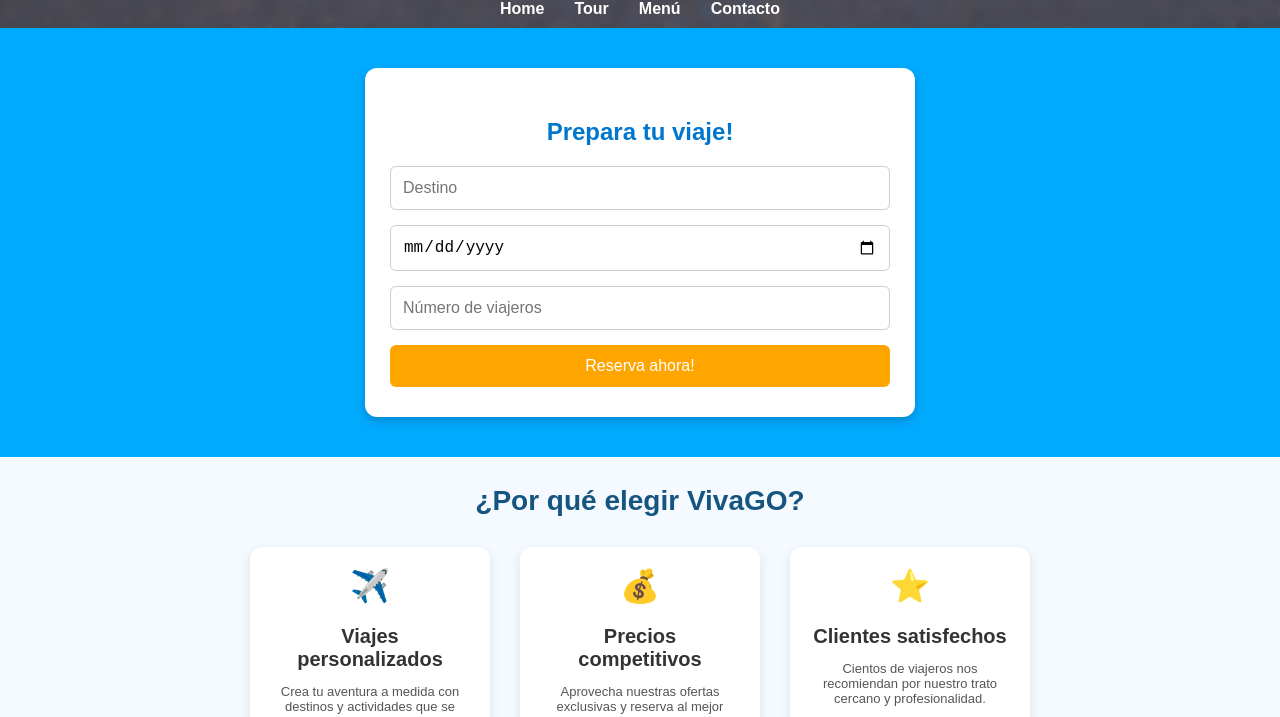
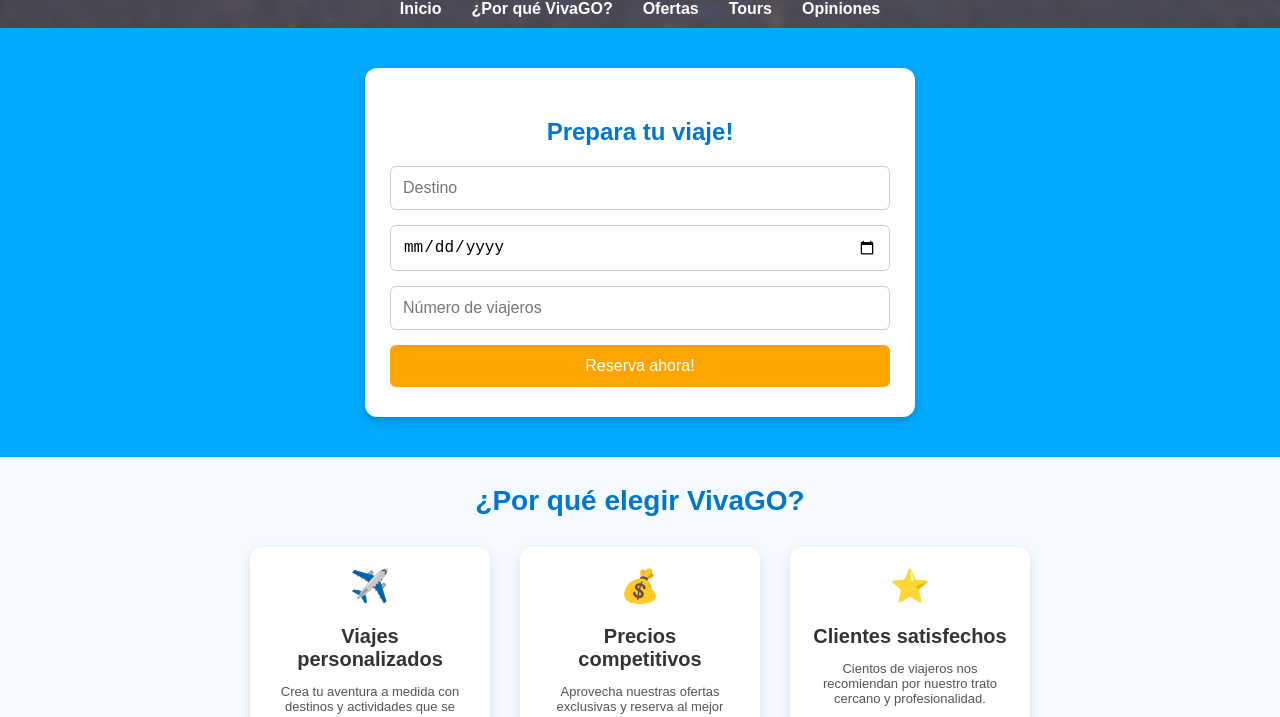
Before and after one commit to CarmenGil05/VivaGo, a plain HTML site: page index.html in a window 1280 px wide. Shown: the part 410-1127 px from the top of the page. Drawn offline with Linux system fonts and the light colour scheme.

Commit message:
Corrección de menu  y css

```diff
--- a/index.html
+++ b/index.html
@@ -15,19 +15,20 @@
 <div class="logo">
   <img src="img/logo.png" alt="Logo VivaGO" class="logo-icon">
 </div>
-    <nav class="navbar sticky">
+<nav class="navbar sticky">
   <ul>
-    <li><a href="#">Home</a></li>
-    <li><a href="#">Tour</a></li>
-    <li><a href="#">Menú</a></li>
-    <li><a href="#">Contacto</a></li>
+    <li><a href="#viaje">Inicio</a></li>
+    <li><a href="#razones">¿Por qué VivaGO?</a></li>
+    <li><a href="#ofertas">Ofertas</a></li>
+    <li><a href="#tours">Tours</a></li>
+    <li><a href="#testimonios">Opiniones</a></li>
   </ul>
 </nav>
       </div>
   </header>
 
   <!-- Sección de preparación del viaje -->
-  <section class="prepara-viaje-container">
+  <section id="viaje" class="prepara-viaje-container">
   <div class="prepara-viaje-card">
     <h2>Prepara tu viaje!</h2>
     <form class="viaje-form">
@@ -41,7 +42,7 @@
 
 
 <!-- Razones para elegir VivaGO -->
-<section class="why-vivago">
+<section id="razones" class="why-vivago">
   <h2>¿Por qué elegir VivaGO?</h2>
   <div class="features">
     <div class="feature">
@@ -64,7 +65,7 @@
 
 
   <!-- Ofertas de viaje -->
-<section class="offers">
+<section id="ofertas" class="offers">
   <h2>Ofertas destacadas</h2>
   <div class="offer-grid">
 
@@ -109,7 +110,7 @@
 
 
 <!-- Carrusel de tours -->
-<section class="carousel">
+<section id="tours" class="carousel">
   <button class="carousel-btn prev">❮</button>
 
   <div class="carousel-track">
@@ -136,7 +137,7 @@
 
 
  <!-- Testimonios de viajeros -->
-<section class="testimonials">
+<section id="testimonios" class="testimonials">
   <h2 class="testimonial-title">Lo que opinan nuestros viajeros</h2>
   <div class="testimonial-list">
     <div class="testimonial">
--- a/styles.css
+++ b/styles.css
@@ -143,7 +143,7 @@
 
 .why-vivago h2 {
   font-size: 28px;
-  color: #175581; /* Azul oscuro */
+  color: #0077cc;
   margin-bottom: 30px;
 }
 
```
